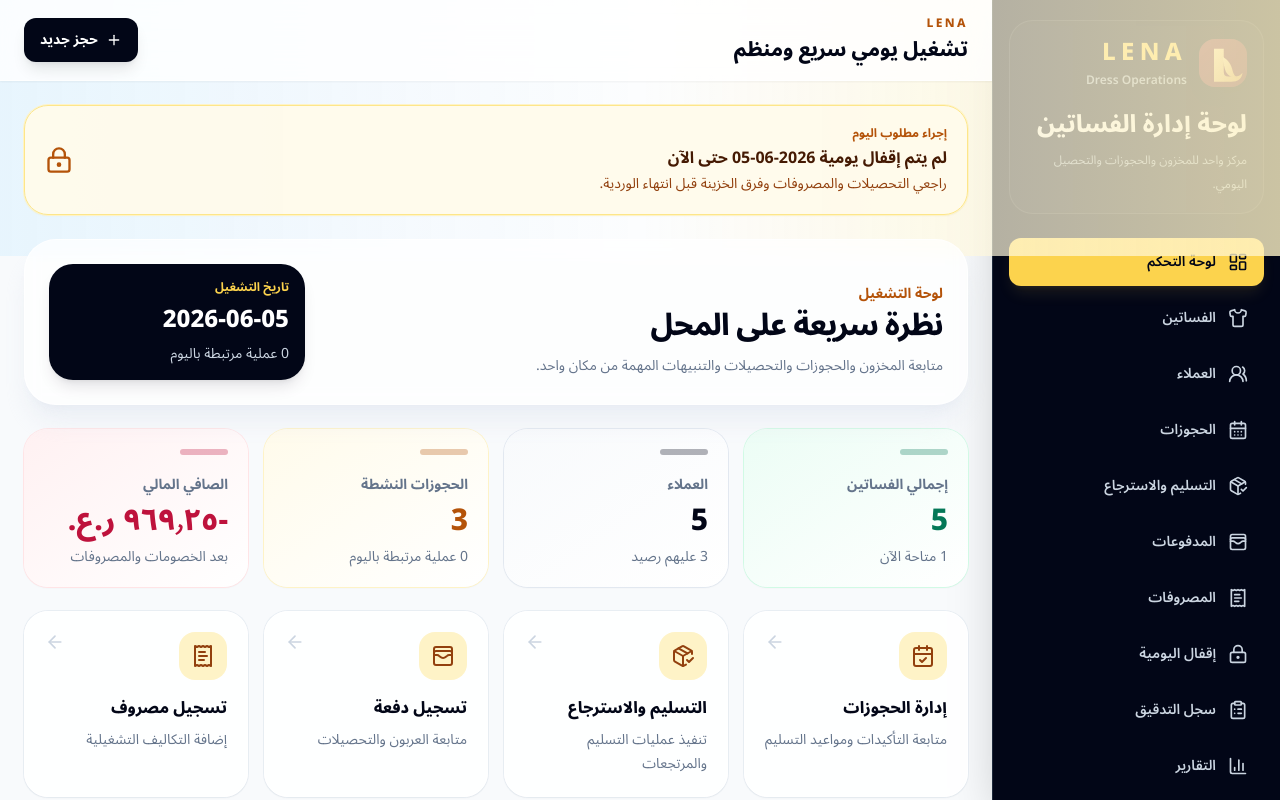
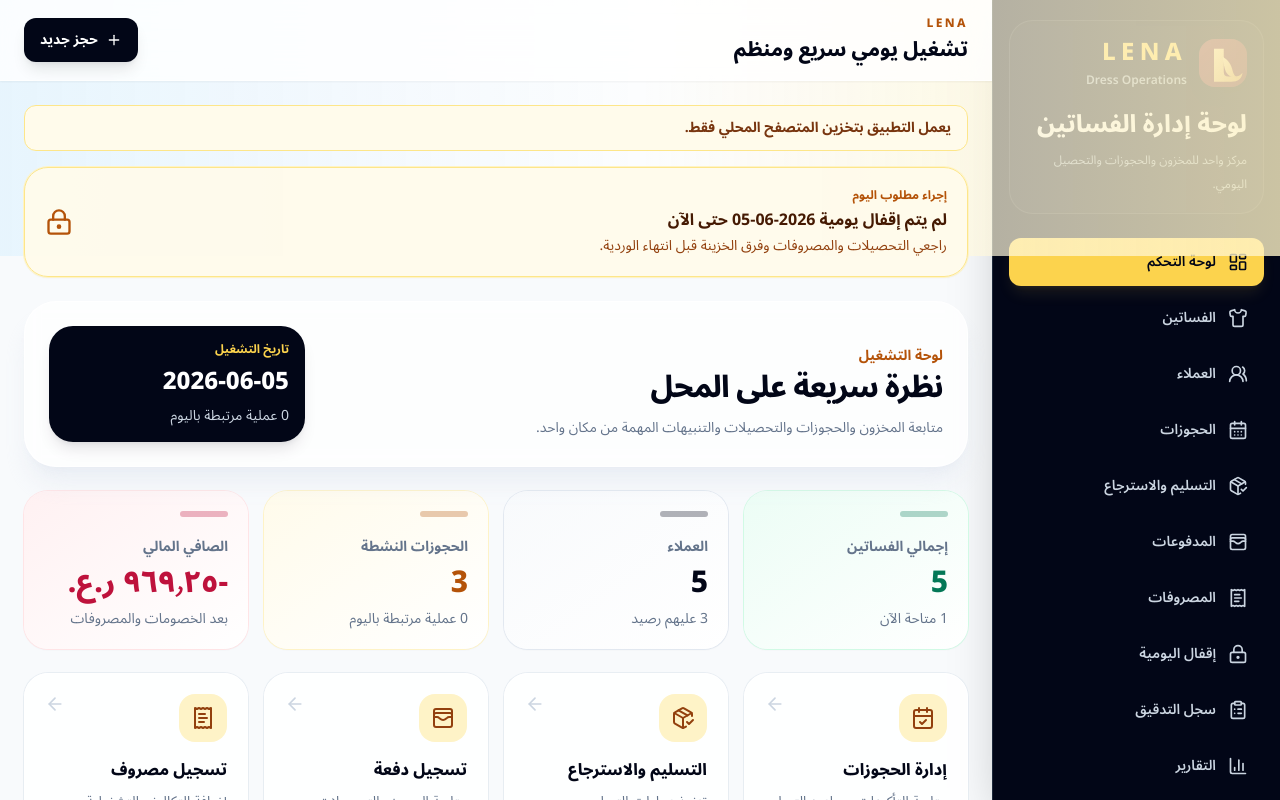
Before and after one commit to mohamedmasoud3030-tech/dress-roomshow, a React (Vite) app: page / in a window 1280 px wide. Shown: the top 800 px of the page. Built offline with nearby package versions, Linux system fonts and the light colour scheme.

Commit message:
fix: localize preference error messages and surface browser-fallback sync state

```diff
--- a/src/components/layout/AppLayout.tsx
+++ b/src/components/layout/AppLayout.tsx
@@ -50,7 +50,7 @@ export function AppLayout() {
     return () => window.removeEventListener(DESKTOP_SYNC_STATUS_EVENT, updateStatus);
   }, []);
 
-  const showDesktopSyncWarning = desktopSyncStatus.state === 'error';
+  const showDesktopSyncWarning = desktopSyncStatus.state === 'error' || desktopSyncStatus.state === 'browser-fallback';
 
   return (
     <div className="min-h-screen overflow-hidden bg-slate-50 text-slate-950" dir="rtl">
--- a/src/features/preferences/preferences.service.ts
+++ b/src/features/preferences/preferences.service.ts
@@ -37,12 +37,12 @@ export function getAppPreferences(): AppPreferences {
 
 export function saveAppPreferences(input: AppPreferences): AppPreferences {
   const normalized = normalizePreferences(input);
-  if (!input.showroomName.trim()) throw new Error('Showroom name is required.');
+  if (!input.showroomName.trim()) throw new Error('اسم المعرض مطلوب.');
   if (!Number.isInteger(input.reservationBufferDays) || input.reservationBufferDays < 0 || input.reservationBufferDays > 14) {
-    throw new Error('Reservation buffer days must be an integer between 0 and 14.');
+    throw new Error('أيام الفاصل الزمني للحجز يجب أن تكون رقماً بين 0 و 14.');
   }
   if (!Number.isInteger(input.dormantDressDays) || input.dormantDressDays < 1 || input.dormantDressDays > 3650) {
-    throw new Error('Dormant dress days must be a positive integer.');
+    throw new Error('أيام اعتبار الفستان خاملاً يجب أن تكون رقماً موجباً.');
   }
 
   writeCollection(COLLECTION, [normalized]);
```
